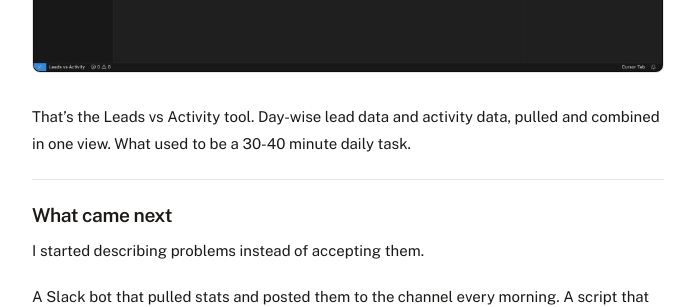
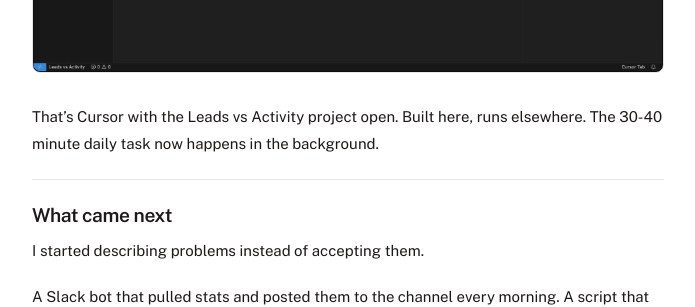
Before and after one commit to jithinrajtk/jithinrajtk.github.io, a Jekyll site: the page built from _posts/2026-04-14-what-is-vibe-coding.md, in a window 1280 px wide and 900 px high, scrolled down 1820 px. Shown: the part 152-459 px from the top of the window, without its empty margins (292-987 px from the left). Built offline with Jekyll 4.4.1, drawn with Linux system fonts in a browser that asks for light colours; nearby versions of some CDN libraries.

Commit message:
Fix image caption and alt texts — accurate description, no em dashes

```diff
--- a/_posts/2026-04-14-what-is-vibe-coding.md
+++ b/_posts/2026-04-14-what-is-vibe-coding.md
@@ -55,9 +55,9 @@
 
 The fix isn't asking the data team for a new report. The fix is building exactly what you need in an afternoon.
 
-![Cursor showing the Leads vs Activity tool — day-wise lead and activity data, one click](/assets/images/cursor-coding-window.png)
+![Cursor open with the Leads vs Activity project](/assets/images/cursor-coding-window.png)
 
-That's the Leads vs Activity tool. Day-wise lead data and activity data, pulled and combined in one view. What used to be a 30-40 minute daily task.
+That's Cursor with the Leads vs Activity project open. Built here, runs elsewhere. The 30-40 minute daily task now happens in the background.
 
 ---
 
@@ -77,11 +77,11 @@
 
 Cursor is an editor. You can see the files, read what's being built, make changes yourself. It has an agent mode where you describe what you want and watch it work through the problem step by step.
 
-![Cursor agent mode — describe the problem, watch it build](/assets/images/cursor-agent-window.png)
+![Cursor agent mode, projects list with recent builds](/assets/images/cursor-agent-window.png)
 
 Claude Code is a terminal. You describe the problem, it builds, you describe what's wrong, it fixes. Less visual, faster end to end.
 
-![Claude Code — daily driver for most builds now](/assets/images/claude-code-terminal.png)
+![Claude Code terminal, daily driver for most builds now](/assets/images/claude-code-terminal.png)
 
 I used to use Cursor more. Now I'm mostly on Claude Code. The reason is simple: I don't need to see the code anymore. I need the thing to work.
 
```
